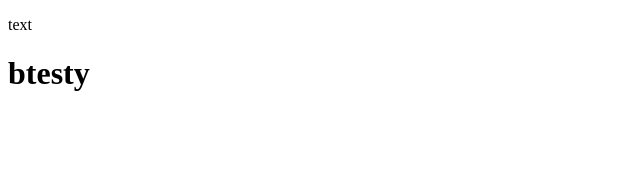
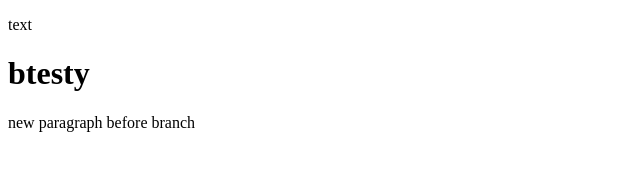
Before and after one commit to dcjohnson15/feb13, a plain HTML site: page index.html in a window 1280 px wide. Shown: the whole page, without its empty margins (0-640 px from the left). Drawn offline with Linux system fonts and the light colour scheme.

Commit message:
new paragrpah before branch

```diff
--- a/index.html
+++ b/index.html
@@ -10,5 +10,8 @@
   <body>
     <p>text</p>
     <h1>btesty</h1>
+
+    <p1>new paragraph before branch</p1>
+
   </body>
 </html>
```
